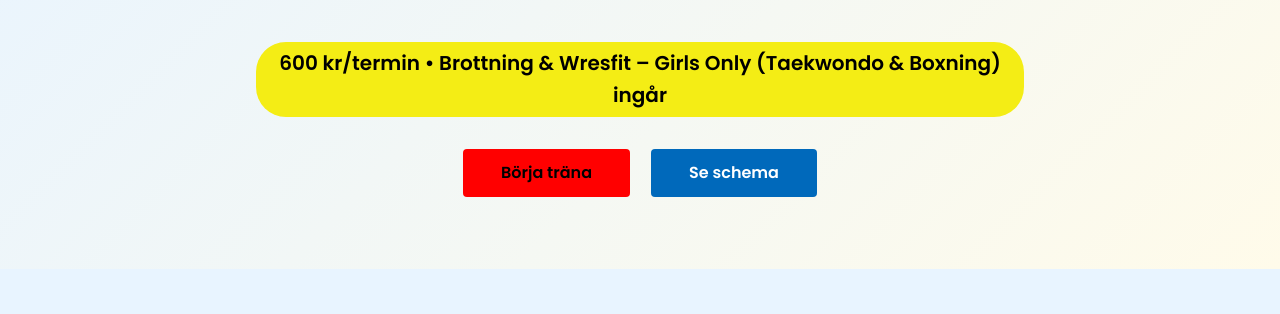
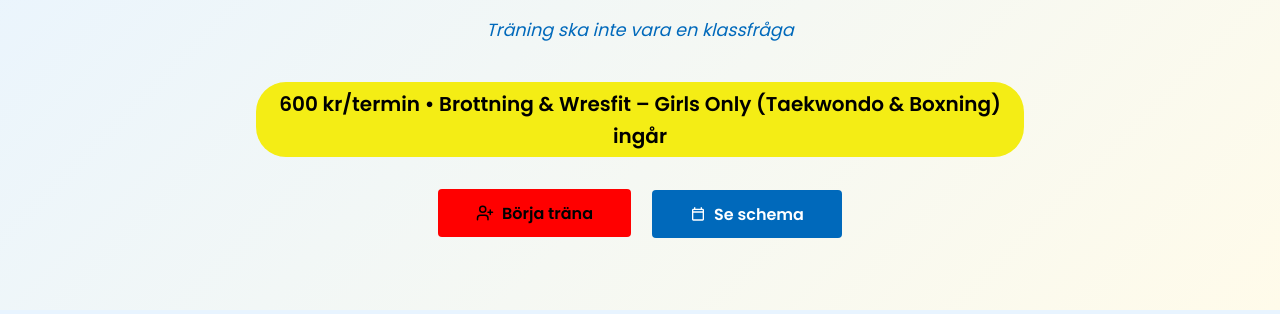
Before and after one commit to rebazzzz/nylose, a plain HTML site: page index.html in a window 1280 px wide. Shown: the part 208-522 px from the top of the page. Drawn offline with Linux system fonts and the light colour scheme.

Commit message:
added svg icons to the buttons and Saids qoute to the hero page

```diff
--- a/index.html
+++ b/index.html
@@ -26,11 +26,29 @@
         <div class="container hero-content">
             <h1>Nylöse SportCenter</h1>
 
+            <p class="motivational-text">Träning ska inte vara en klassfråga</p>
+
             <div class="price-badge">600 kr/termin • Brottning & Wresfit – Girls Only (Taekwondo & Boxning) ingår</div>
 
             <div>
-                <a href="contact.html" class="btn btn-primary">Börja träna</a>
-                <a href="#schema" class="btn btn-secondary">Se schema</a>
+                <a href="contact.html" class="btn btn-primary">
+                    <svg width="18" height="18" viewBox="0 0 24 24" fill="none" stroke="currentColor" stroke-width="2"
+                        stroke-linecap="round" stroke-linejoin="round">
+                        <path d="M16 21v-2a4 4 0 0 0-4-4H6a4 4 0 0 0-4 4v2"></path>
+                        <circle cx="9" cy="7" r="4"></circle>
+                        <line x1="19" y1="8" x2="19" y2="14"></line>
+                        <line x1="22" y1="11" x2="16" y2="11"></line>
+                    </svg>
+                    Börja träna
+                </a>
+                <a href="#schema" class="btn btn-secondary">
+                    <svg width="16" height="16" viewBox="0 0 24 24" fill="none" xmlns="http://www.w3.org/2000/svg">
+                        <path
+                            d="M19 4h-1V2h-2v2H8V2H6v2H5c-1.1 0-2 .9-2 2v14c0 1.1.9 2 2 2h14c1.1 0 2-.9 2-2V6c0-1.1-.9-2-2-2zm0 16H5V10h14v10zm0-12H5V6h14v2z"
+                            fill="currentColor" />
+                    </svg>
+                    Se schema
+                </a>
             </div>
         </div>
     </section>
@@ -107,8 +125,24 @@
 
             <div class="price-badge">600 kr/termin • Alla sporter ingår</div>
             <div>
-                <a href="registration.html" class="btn btn-primary">Börja träna</a>
-                <a href="contact.html" class="btn btn-secondary">Kontakta oss</a>
+                <a href="registration.html" class="btn btn-primary">
+                    <svg width="18" height="18" viewBox="0 0 24 24" fill="none" stroke="currentColor" stroke-width="2"
+                        stroke-linecap="round" stroke-linejoin="round">
+                        <path d="M16 21v-2a4 4 0 0 0-4-4H6a4 4 0 0 0-4 4v2"></path>
+                        <circle cx="9" cy="7" r="4"></circle>
+                        <line x1="19" y1="8" x2="19" y2="14"></line>
+                        <line x1="22" y1="11" x2="16" y2="11"></line>
+                    </svg>
+                    Börja träna
+                </a>
+                <a href="contact.html" class="btn btn-secondary">
+                    <svg width="16" height="16" viewBox="0 0 24 24" fill="none" xmlns="http://www.w3.org/2000/svg">
+                        <path
+                            d="M6.62 10.79c1.44 2.83 3.76 5.15 6.59 6.59l2.2-2.2c.27-.27.67-.36 1.02-.24 1.12.37 2.33.57 3.57.57.55 0 1 .45 1 1V20c0 .55-.45 1-1 1-9.39 0-17-7.61-17-17 0-.55.45-1 1-1h3.5c.55 0 1 .45 1 1 0 1.25.2 2.45.57 3.57.11.35.03.74-.25 1.02l-2.2 2.2z"
+                            fill="currentColor" />
+                    </svg>
+                    Kontakta oss
+                </a>
             </div>
         </div>
     </section>
--- a/styles/index.css
+++ b/styles/index.css
@@ -36,6 +36,15 @@
   line-height: 1.2;
 }
 
+.motivational-text {
+  font-size: 1.1rem;
+  font-weight: 400;
+  font-style: italic;
+  color: var(--secondary);
+  margin: 0.5rem 0 1rem 0;
+  line-height: 1.4;
+}
+
 .price-badge {
   display: inline-block;
   background-color: var(--primary);
@@ -48,7 +57,9 @@
 }
 
 .btn {
-  display: inline-block;
+  display: inline-flex;
+  align-items: center;
+  justify-content: center;
   padding: 0.7rem 2.4rem;
   border-radius: var(--border-radius);
   text-decoration: none;
@@ -77,6 +88,11 @@
 .btn-secondary:hover {
   transform: translateY(-3px);
   box-shadow: 0 5px 15px rgba(0, 105, 187, 0.4);
+}
+
+.btn svg {
+  margin-right: 8px;
+  flex-shrink: 0;
 }
 
 /* Sports Section */
```
